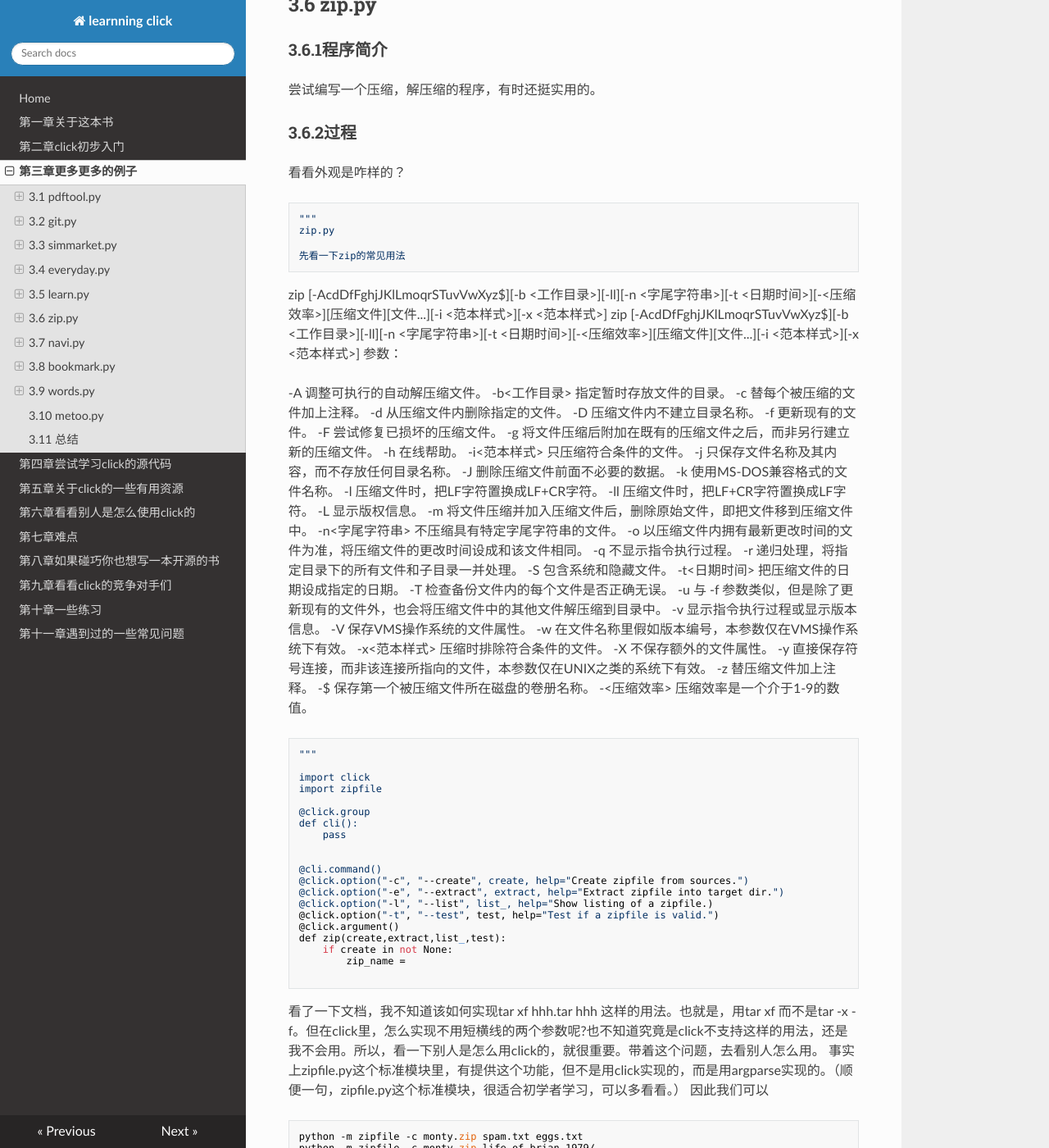
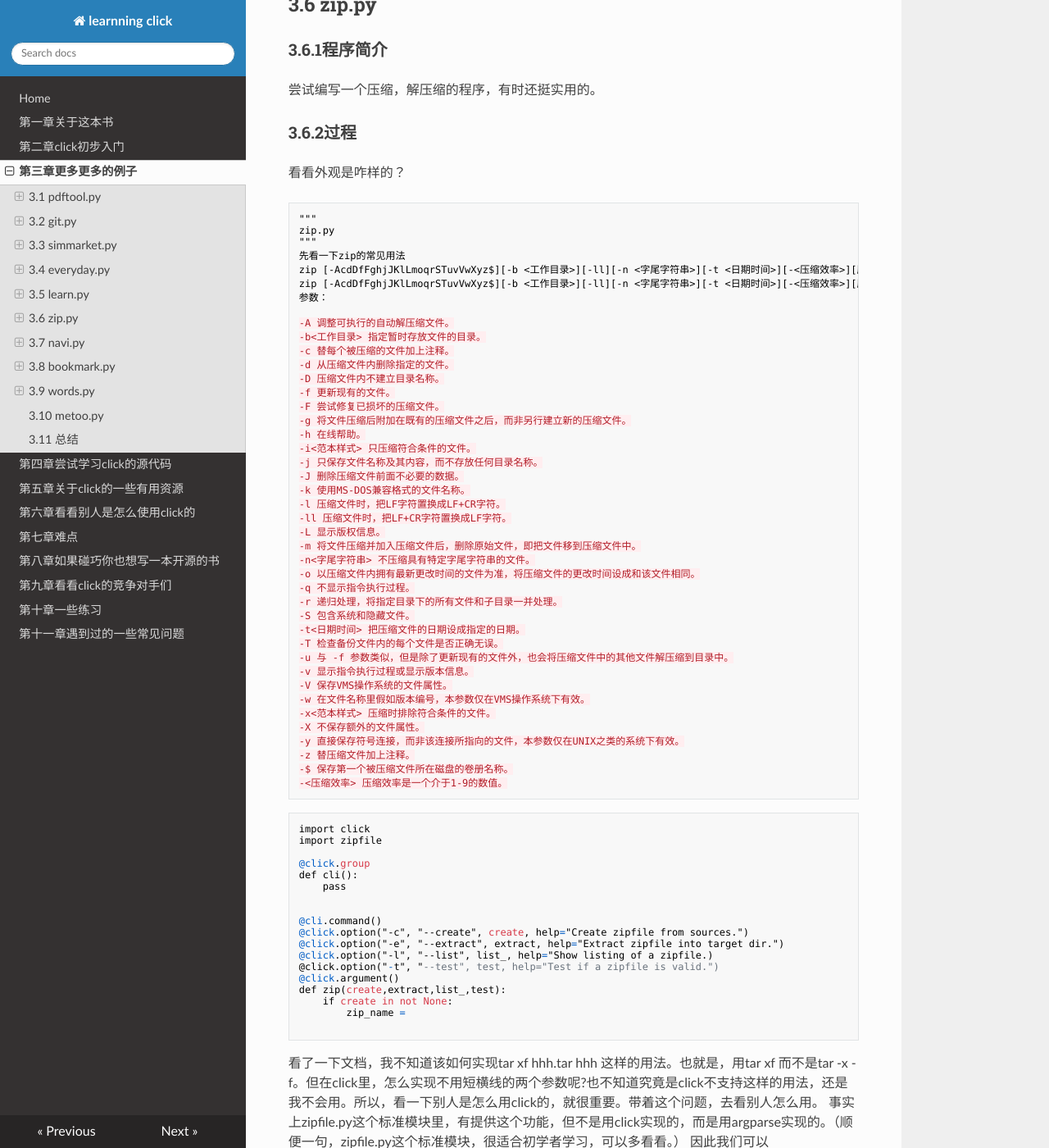
Before and after one commit to lizkca/thebook, an MkDocs documentation site: the page built from docs/chap3.md, in a window 1280 px wide and 1400 px high, scrolled down 6149 px. Shown: the whole window at 82% size. Built offline with MkDocs 1.6.1, drawn with Linux system fonts in a browser that asks for light colours; nearby versions of some CDN libraries; some of the changed lines change nothing that is shown; some of the changed text lies outside the part shown.

Commit message:
dayly update

````diff
--- a/docs/chap3.md
+++ b/docs/chap3.md
@@ -344,9 +344,8 @@ if __name__ == '__main__':
 ```
 """
 zip.py
-
+"""
 先看一下zip的常见用法
-```
 zip [-AcdDfFghjJKlLmoqrSTuvVwXyz$][-b <工作目录>][-ll][-n <字尾字符串>][-t <日期时间>][-<压缩效率>][压缩文件][文件...][-i <范本样式>][-x <范本样式>]
 zip [-AcdDfFghjJKlLmoqrSTuvVwXyz$][-b <工作目录>][-ll][-n <字尾字符串>][-t <日期时间>][-<压缩效率>][压缩文件][文件...][-i <范本样式>][-x <范本样式>]
 参数：
@@ -386,8 +385,8 @@ zip [-AcdDfFghjJKlLmoqrSTuvVwXyz$][-b <工作目录>][-ll][-n <字尾字符串>]
 -$ 保存第一个被压缩文件所在磁盘的卷册名称。
 -<压缩效率> 压缩效率是一个介于1-9的数值。
 ```
-"""
 
+```
 import click
 import zipfile
 
@@ -430,7 +429,13 @@ def zip(src,create):
 
 ##3.7 navi.py
 ###3.7.1程序简介
+```
+navi create babala (2,3)
+navi babala hit (3,4)
+navi babala moveto (3,56)
+```
 ###3.7.2过程
+
 ##3.8 bookmark.py
 ###3.8.1程序简介
 我看到好一点的网站就喜欢把它的网址保存下来，这导致我的书签变得越来越多。我决定用click写个命令行程序，帮我定期把我的书签发布出来。
````
Also changed, not shown: site/chap11/index.html, site/chap3/index.html, site/index.html, site/search/search_index.json, site/sitemap.xml, 1 other file.
